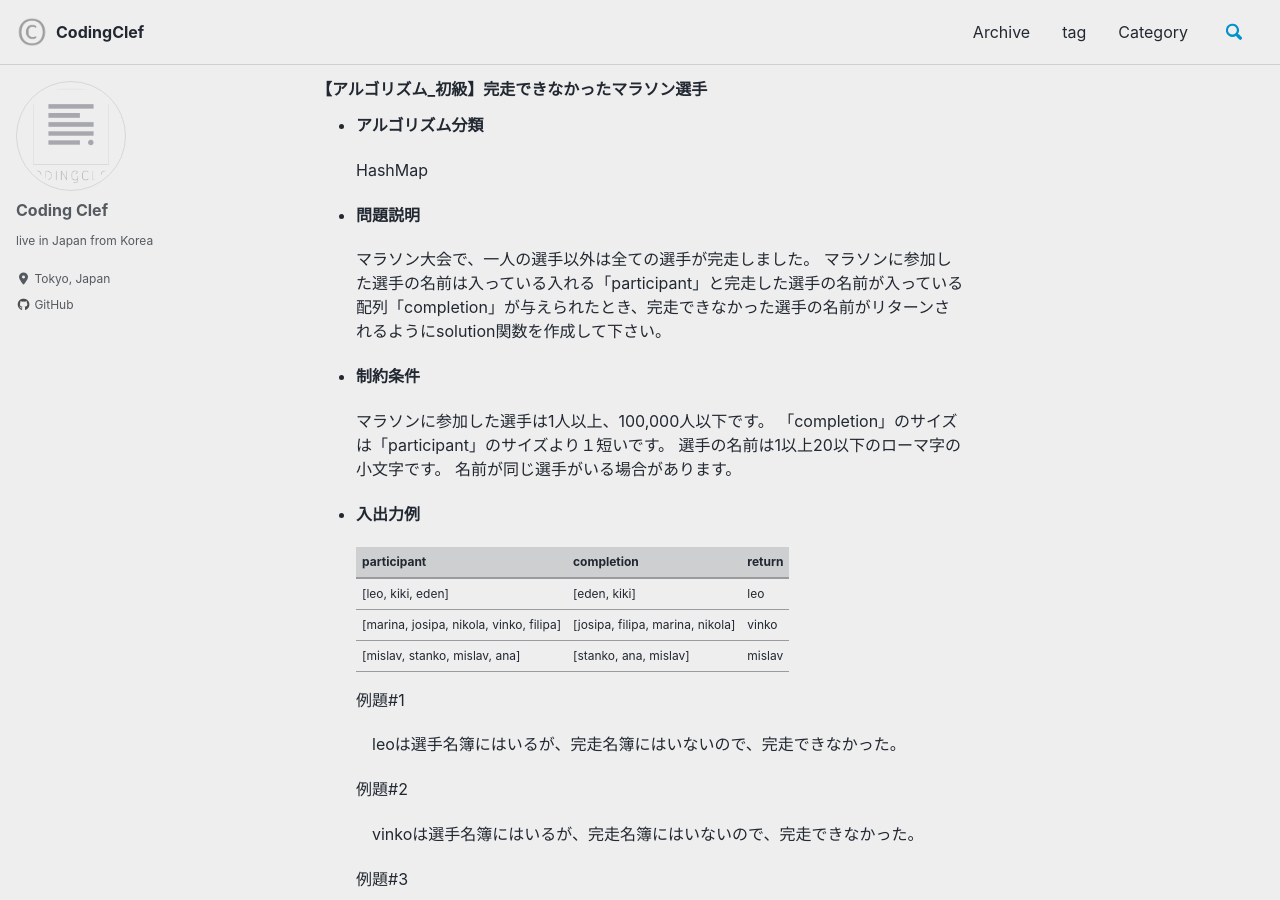
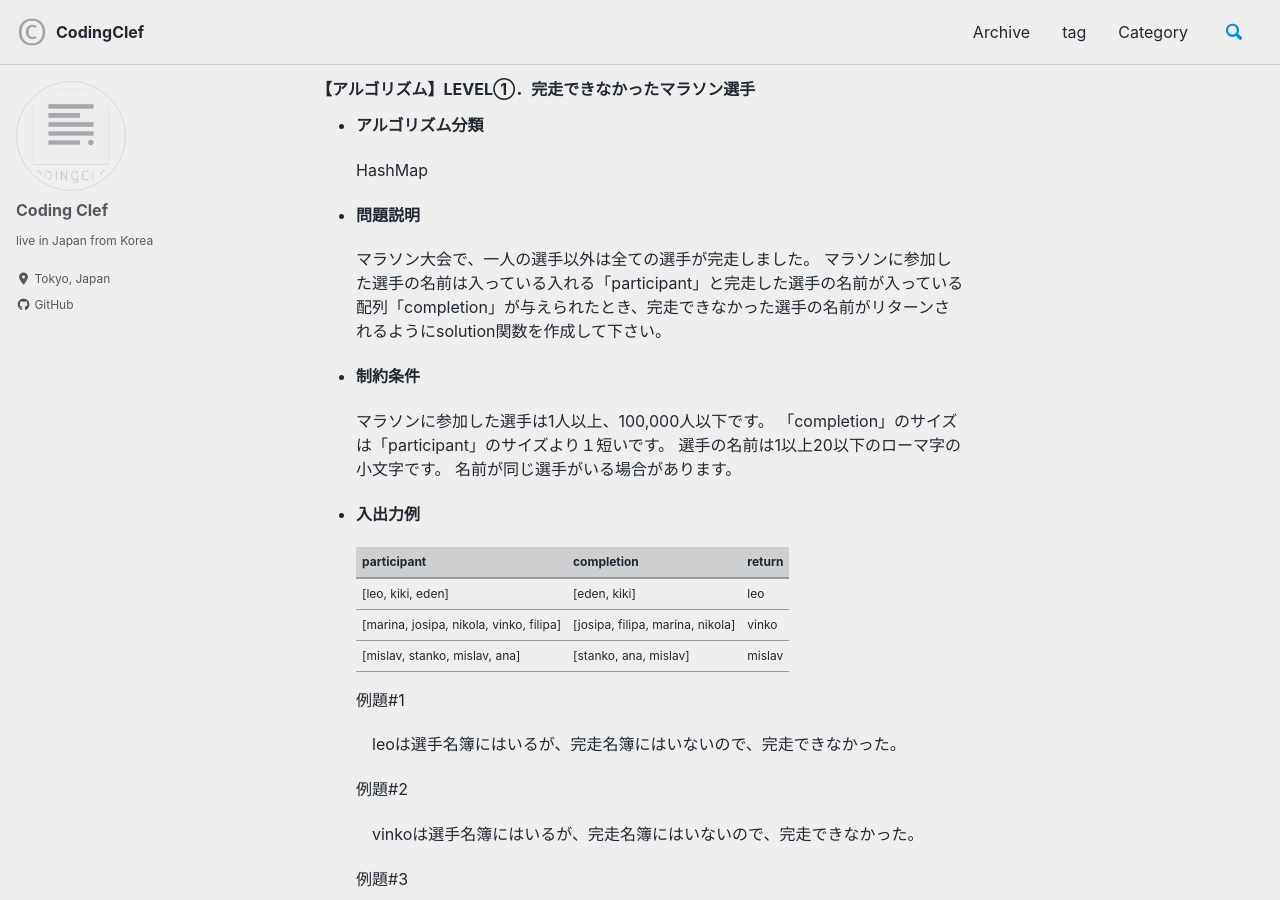
Before and after one commit to codingclef/codingclef.github.io, a Jekyll site: the page built from _posts/2020-02-13-algorithm-low-array-marathon.md, in a window 1280 px wide and 900 px high. Built offline with Jekyll 4.4.1, drawn with Linux system fonts in a browser that asks for light colours; cached includes are drawn as plain includes; nearby versions of some CDN libraries; comment, search, counter and statistics services are not loaded; some of the changed text lies outside the part shown.

Commit message:
modify level mark

```diff
--- a/_posts/2020-02-13-algorithm-low-array-marathon.md
+++ b/_posts/2020-02-13-algorithm-low-array-marathon.md
@@ -1,8 +1,8 @@
 ---
 layout: posts
 comments: true
-title: 【アルゴリズム_初級】完走できなかったマラソン選手
-tags: [algorithm, java, array, low level]
+title: 【アルゴリズム】LEVEL①．完走できなかったマラソン選手
+tags: [algorithm, java, array]
 category: java
 ---
 
```
